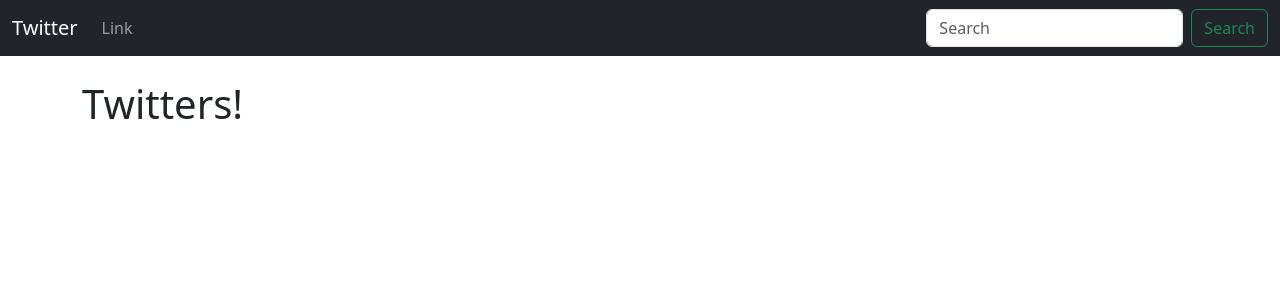
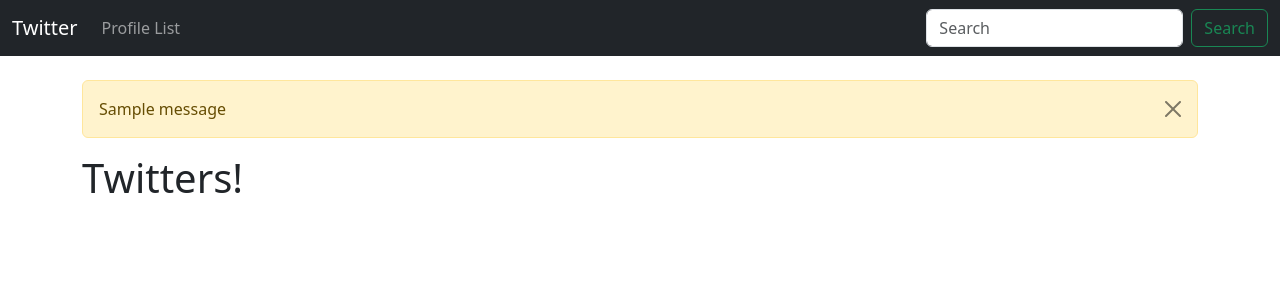
Before and after one commit to ClaudioFerreir/twitter-clone, a Django app: page / in a window 1280 px wide. Shown: the top 300 px of the page. Run offline with Django 5.2, Linux system fonts and the light colour scheme; tables that the repository leaves empty hold one stand-in row (values such as "Sample post"); one stand-in notice (Sample message) is shown.

Commit message:
feat: profile view customized add

```diff
--- a/twitter_clone/twitter/models.py
+++ b/twitter_clone/twitter/models.py
@@ -6,11 +6,14 @@ from django.dispatch import receiver
 
 # Create A User Profile Model
 class Profile(models.Model):
+    objects = None
     user = models.OneToOneField(User, on_delete=models.CASCADE)
     follows = models.ManyToManyField("self",
                                      related_name="followed_by",
                                      symmetrical=False,
                                      blank=True)
+
+    date_modified = models.DateTimeField(User, auto_now=True)
 
     def __str__(self):
         return self.user.username
--- a/twitter_clone/twitter/templates/base.html
+++ b/twitter_clone/twitter/templates/base.html
@@ -8,8 +8,16 @@
   </head>
   <body>
     {% include 'navbar.html' %}
-    <br>
     <div class="container">
+        <br>
+        {% if messages %}
+          {% for message in messages %}
+            <div class="alert alert-warning alert-dismissible fade show" role="alert">
+              {{ message }}
+              <button type="button" class="btn-close" data-bs-dismiss="alert" aria-label="Close"></button>
+            </div>
+          {% endfor %}
+        {% endif %}
         {% block content %}
         {% endblock %}
     </div>
--- a/twitter_clone/twitter/templates/navbar.html
+++ b/twitter_clone/twitter/templates/navbar.html
@@ -7,7 +7,8 @@
     <div class="collapse navbar-collapse" id="navbarSupportedContent">
       <ul class="navbar-nav me-auto mb-2 mb-lg-0">
         <li class="nav-item">
-          <a class="nav-link" href="#">Link</a>
+          <a class="nav-link"
+             href="{% url 'profile_list' %}">Profile List</a>
         </li>
       </ul>
       <form class="d-flex" role="search">
--- a/twitter_clone/twitter/urls.py
+++ b/twitter_clone/twitter/urls.py
@@ -3,4 +3,5 @@ from . import views
 
 urlpatterns = [
     path('', views.home, name='home'),
+    path('profile_list/', views.profile_list, name='profile_list'),
 ]
--- a/twitter_clone/twitter/views.py
+++ b/twitter_clone/twitter/views.py
@@ -1,5 +1,16 @@
-from django.shortcuts import render
+from django.shortcuts import render, redirect
+from django.contrib import messages
+from .models import Profile
+
 
 # Create your views here.
 def home(request):
     return render(request, 'home.html', {})
+
+def profile_list(request):
+    if request.user.is_authenticated:
+        profiles = Profile.objects.exclude(user=request.user)
+        return render(request, 'profile_list.html', {'profiles': profiles})
+    else:
+        messages.success(request, 'You Must Be Logged In To View this Page')
+        return redirect('home')
```
Also changed, not shown: twitter_clone/twitter/templates/profile_list.html (added, +31 -0 lines), img/._default-profile.png (added), img/default-profile.png (added), twitter_clone/twitter/migrations/0002_profile_date_modified.py (added), twitter_clone/twitter/static/__init__.py (added), twitter_clone/twitter/static/images/._default-profile.png (added), twitter_clone/twitter/static/images/default-profile.png (added).
